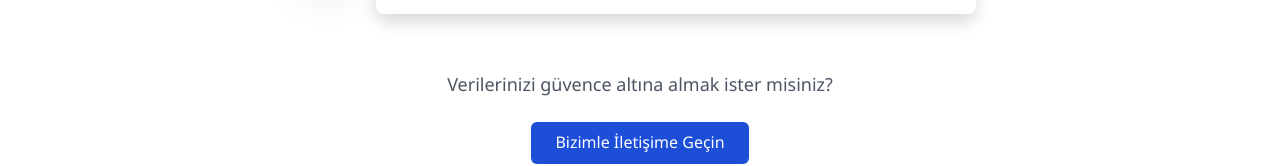
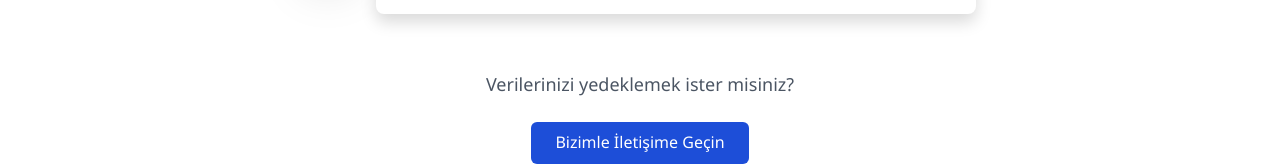
Before and after one commit to SalehKar/tekfin-website, a React (Create React App) app: page /backup-services in a window 1280 px wide. Shown: the part 1074-1240 px from the top of the page. Built offline with nearby package versions, Linux system fonts and the light colour scheme.

Commit message:
Update BackupServices.jsx

```diff
--- a/src/components/BackupServices.jsx
+++ b/src/components/BackupServices.jsx
@@ -23,7 +23,7 @@ export default function BackupServices({ language = "tr" }) {
         "Sürekli İzleme ve Destek"
       ],
       cta: {
-        question: "Verilerinizi güvence altına almak ister misiniz?",
+        question: "Verilerinizi yedeklemek ister misiniz?",
         action: "Bizimle İletişime Geçin"
       }
     },
@@ -46,7 +46,7 @@ export default function BackupServices({ language = "tr" }) {
         "Continuous Monitoring & Support"
       ],
       cta: {
-        question: "Want to secure your data?",
+        question: "Want to back up your data?",
         action: "Contact Us"
       }
     }
```
